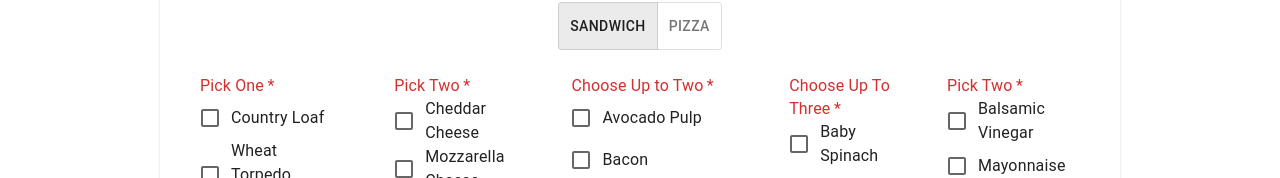
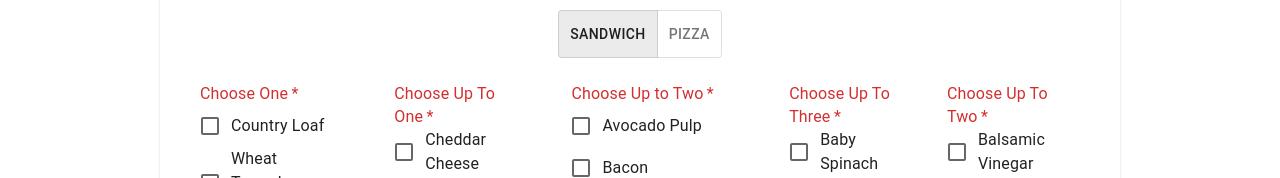
Before and after one commit to CroudsourcedCombos/main, a Next.js app in the folder frontend/: page /add-review in a window 1280 px wide. Shown: the part 371-549 px from the top of the page. Built offline with nearby package versions, Linux system fonts and the light colour scheme; no server answers.

Commit message:
Fixed labels for number of choices per category for picking sandwiches

```diff
--- a/frontend/components/sandwichCheckboxes.js
+++ b/frontend/components/sandwichCheckboxes.js
@@ -118,7 +118,7 @@ export default function SandwichCheckboxesGroup() {
         sx={{ m: 3 }}
         variant="standard"
       >
-        <FormLabel component="legend">Pick One</FormLabel>
+        <FormLabel component="legend">Choose One</FormLabel>
         <FormGroup>
           {Foods.BREADS.map((bread, index) => {
             return (
@@ -147,7 +147,7 @@ export default function SandwichCheckboxesGroup() {
         sx={{ m: 3 }}
         variant="standard"
       >
-        <FormLabel component="legend">Pick Two</FormLabel>
+        <FormLabel component="legend">Choose Up To One</FormLabel>
         <FormGroup>
           {Foods.CHEESES.map((cheeses, index) => {
             return (
@@ -228,7 +228,7 @@ export default function SandwichCheckboxesGroup() {
         sx={{ m: 3 }}
         variant="standard"
       >
-        <FormLabel component="legend">Pick Two</FormLabel>
+        <FormLabel component="legend">Choose Up To Two</FormLabel>
         <FormGroup>
           {Foods.SPREADS.map((spreads, index) => {
             return (
--- a/frontend/pages/add-review.js
+++ b/frontend/pages/add-review.js
@@ -54,6 +54,11 @@ export default function AddReview() {
     else return "Joe Bruin";
   };
 
+  // post = () => {
+  //   if (!errors)
+
+  // }
+
   const [SandOrPizza, setSandOrPizza] = useState("sandwich");
 
   const handleChangeSandOrPizza = (event, newSelectionSandOrPizza) => {
@@ -65,7 +70,7 @@ export default function AddReview() {
   return (
     <>
       <NavigationBar />
-      <div style={{ display: "flex", justifyContent: "center" }}>
+      <div style={{ display: "flex", justifyContent: "center", paddingTop: '8px' }}>
         <Card style={{ width: "75%" }}>
           <CardHeader
             avatar={<Avatar alt={getUsername()} src={getProfilePicture()} />}
@@ -150,7 +155,7 @@ export default function AddReview() {
               paddingBottom: "16px",
             }}
           >
-            <Button size="small" color="primary">
+            <Button size="small" color="primary" onClick="{post}">
               Post
             </Button>
           </div>
```
